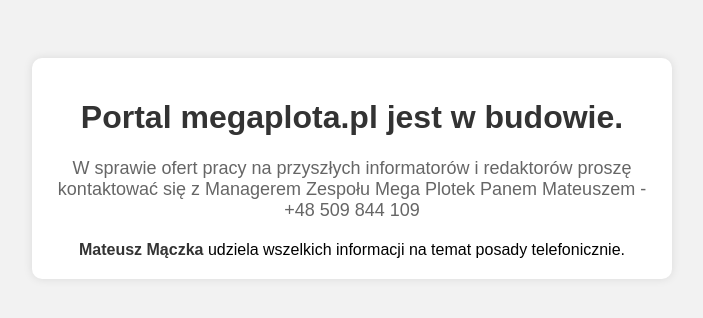
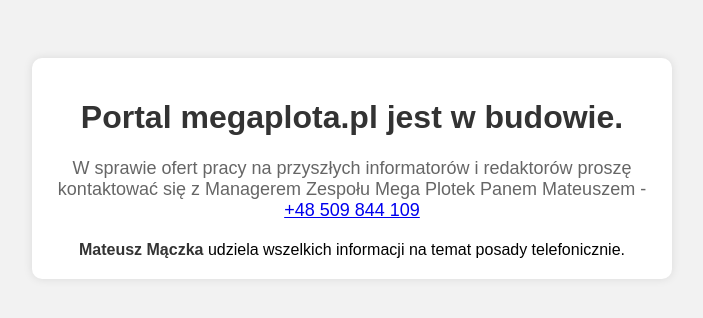
Before and after one commit to pawelzet/megaplota.pl, a plain HTML site: page index.html in a window 1280 px wide. Shown: the whole page, without its empty margins (288-991 px from the left). Drawn offline with Linux system fonts and the light colour scheme.

Commit message:
number as a link

```diff
--- a/index.html
+++ b/index.html
@@ -47,7 +47,7 @@
     <div class="container">
         <h1>Portal megaplota.pl jest w budowie.</h1>
         <p>W sprawie ofert pracy na przyszłych informatorów i redaktorów proszę kontaktować się z Managerem Zespołu Mega
-            Plotek Panem Mateuszem - +48 509 844 109</p>
+            Plotek Panem Mateuszem - <a href="tel:+48509844109">+48 509 844 109</a></p>
         <div class="contact-info">
             <b>Mateusz Mączka</b> udziela wszelkich informacji na temat posady telefonicznie.
         </div>
```
